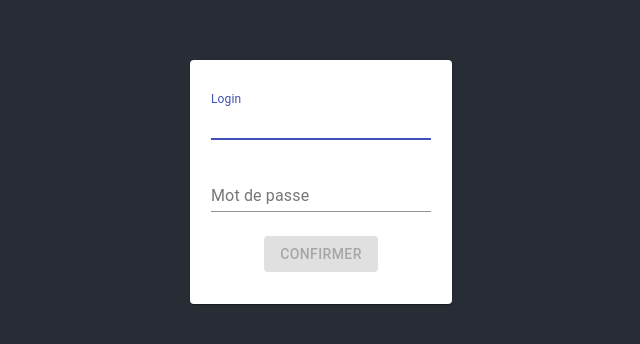
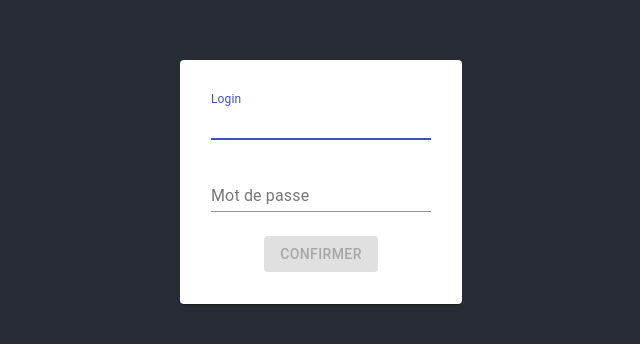
Before and after one commit to ivangorobenko/home-accounting, a React (Create React App) app: page / in a window 1280 px wide. Shown: the part 218-562 px from the top of the page, without its empty margins (319-959 px from the left). Built offline with nearby package versions, Linux system fonts and the light colour scheme.

Commit message:
améliorations ui

```diff
--- a/src/components/Components.css
+++ b/src/components/Components.css
@@ -10,5 +10,5 @@
 }
 
 .Card-custom{
-    width: 230px;
+    width: 250px;
 }
--- a/src/components/Login.js
+++ b/src/components/Login.js
@@ -101,13 +101,15 @@ class Login extends Component{
                     <TextField id ='login' label="Login" autoComplete="off" margin="normal"  autoFocus onChange={this.handleChange}/> <br/>
                     <TextField id ='password' type="password"
                                label="Mot de passe" autoComplete="off" margin="normal" onChange={this.handleChange}/><br/>
-                   <Button variant="contained" margin="normal" className="Submit-button" onClick={this.handleSubmit} disabled={this.state.submitButtonDisabled}>
+
+                    <Button variant="contained" margin="normal" className="Submit-button" onClick={this.handleSubmit} disabled={this.state.submitButtonDisabled}>
                        Confirmer
                    </Button>
-                   </CardContent>
+                </CardContent>
             </Card>
             <CustomSnackBar open={this.state.open} toggle={this.toggleChildSnackBar}
                             snackbarMessage = {this.state.snackBarMessage} classType={this.state.snackBarClassType}/>
+
         </>;
     }
 }
```
